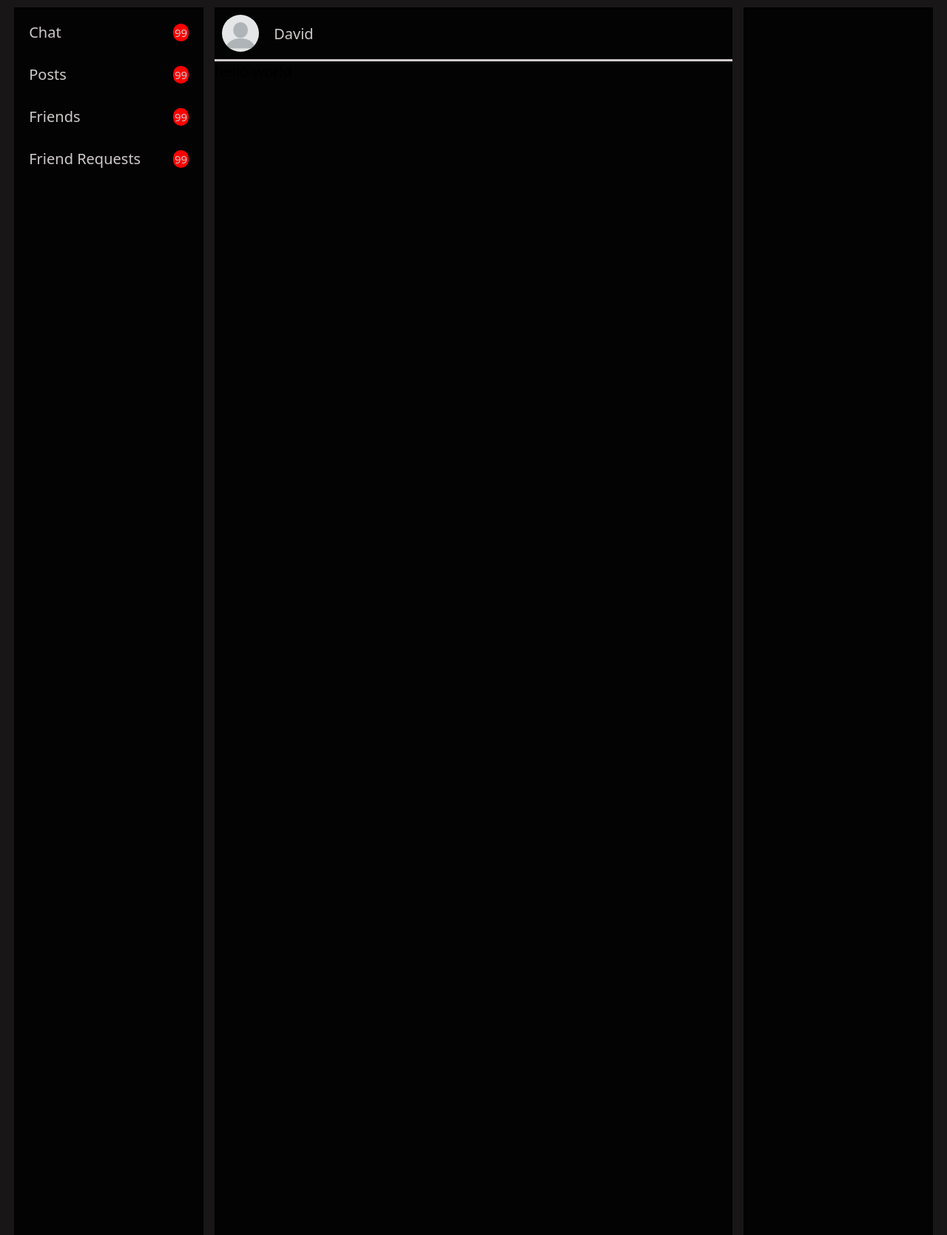
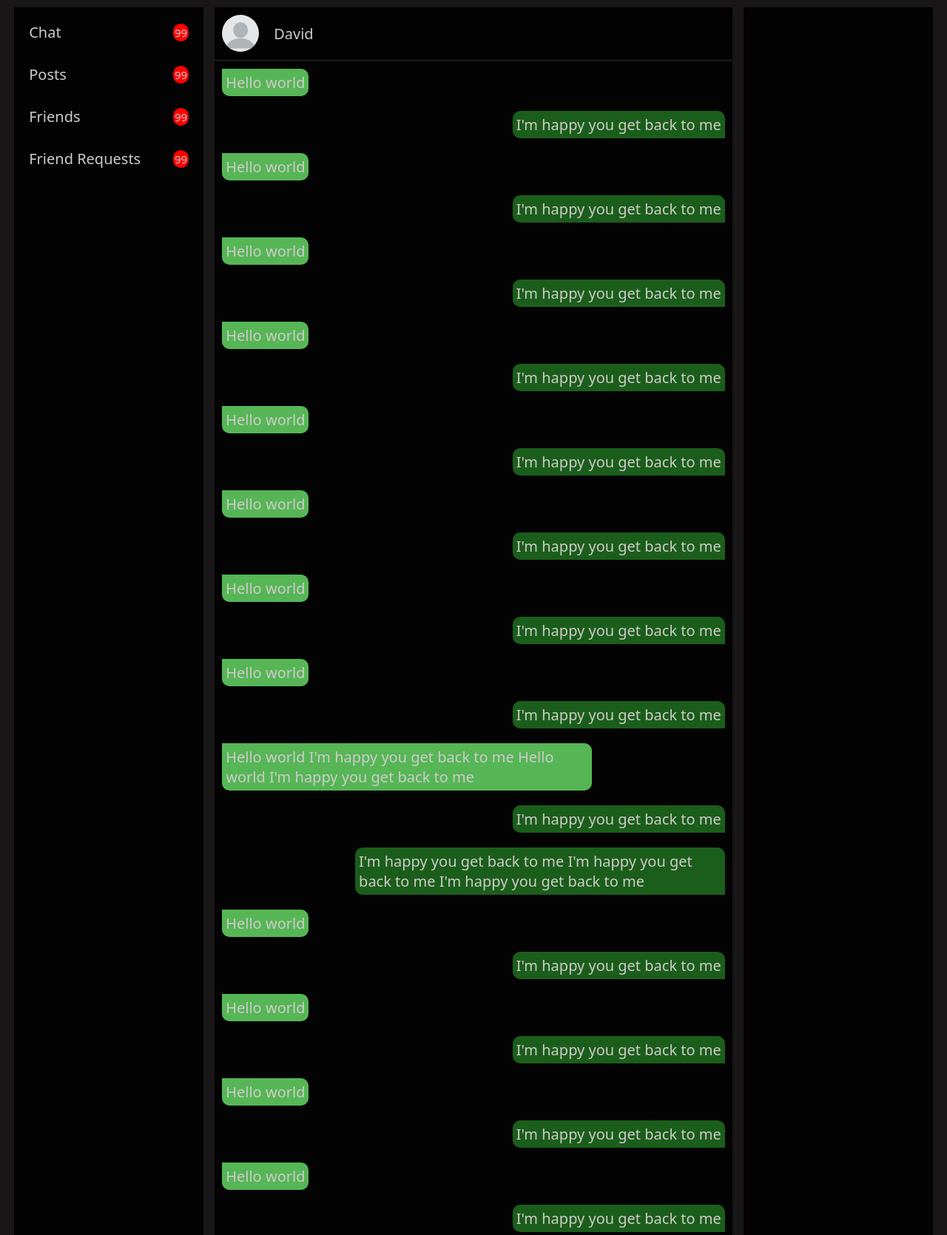
Before and after one commit to Davidjoywin/konnet, a Django app: template templates/chats/home.html in a window 1280 px wide. Shown: the part 291-1961 px from the top of the page at 74% size. Run offline with Django 4.2, Linux system fonts and the light colour scheme; the template is opened without the code that fills it, so the values that code supplies are empty.

Commit message:
chat template completed

```diff
--- a/templates/chats/home.html
+++ b/templates/chats/home.html
@@ -18,7 +18,18 @@
           nav.style.display = 'block';
         }
       });
+
+      // console.log(document);
+
+      // document.querySelector('ht').addEventListener('click', () => {
+      //   const nav = document.querySelector('nav');
+      //   if (getComputedStyle(nav).display == 'block') {
+      //     nav.style.display = 'none';
+      //   }
+      // })
     })
+
+
   </script>
 </head>
 <body>
@@ -76,11 +87,50 @@
           </button>
         </div>
 
-        <div class="chat">hello world</div>
+        <div id="chat-message">
+          <div class="sender">Hello world</div>
+          <div class="receiver">I'm happy you get back to me</div>
+          <div class="sender">Hello world</div>
+          <div class="receiver">I'm happy you get back to me</div>
+          <div class="sender">Hello world</div>
+          <div class="receiver">I'm happy you get back to me</div>
+          <div class="sender">Hello world</div>
+          <div class="receiver">I'm happy you get back to me</div>
+          <div class="sender">Hello world</div>
+          <div class="receiver">I'm happy you get back to me</div>
+          <div class="sender">Hello world</div>
+          <div class="receiver">I'm happy you get back to me</div>
+          <div class="sender">Hello world</div>
+          <div class="receiver">I'm happy you get back to me</div>
+          <div class="sender">Hello world</div>
+          <div class="receiver">I'm happy you get back to me</div>
+          <div class="sender">
+            Hello world I'm happy you get back to me
+            Hello world I'm happy you get back to me
+          </div>
+          <div class="receiver">I'm happy you get back to me</div>
+          <div class="receiver">
+            I'm happy you get back to me I'm happy you get back to me I'm happy you get back to me
+          </div>
+          <div class="sender">Hello world</div>
+          <div class="receiver">I'm happy you get back to me</div>
+          <div class="sender">Hello world</div>
+          <div class="receiver">I'm happy you get back to me</div>
+          <div class="sender">Hello world</div>
+          <div class="receiver">I'm happy you get back to me</div>
+          <div class="sender">Hello world</div>
+          <div class="receiver">I'm happy you get back to me</div>
+          <div class="sender">Hello world</div>
+          <div class="receiver">I'm happy you get back to me</div>
+          <div class="sender">Hello world</div>
+          <div class="receiver">I'm happy you get back to me</div>
+          <div class="sender">Hello world</div>
+          <div class="receiver">I'm happy you get back to me</div>
+        </div>
 
         <form action="" id="chat-form">
           <input type="text">
-          <input type="submit">
+          <input type="submit" value="send">
         </form>
       </main>
 
--- a/templates/chats/style.css
+++ b/templates/chats/style.css
@@ -1,6 +1,8 @@
 :root {
   --body-font-color: #cfcaca;
   --body-background-color: #030303;
+  --sender-background-color: #56b656;
+  --receiver-background-color: #1b5e1b;
 }
 
 html {
@@ -27,10 +29,15 @@ body {
 body #body-container {
   width: 97vw;
   height: 97vh;
+  overflow: hidden;
 }
 
 header, nav, aside, main {
   background: var(--body-background-color);
+}
+
+nav {
+  display: block;
 }
 
 header {
@@ -120,6 +128,7 @@ button {
   font-size: 2rem;
   color: var(--body-font-color);
   border-bottom: solid;
+  border-color: #181616;
   align-items: center;
   justify-content: space-between;
 }
@@ -142,30 +151,66 @@ img {
   text-align:justify;
 }
 
-.chat {
+#chat-message {
+  display: flex;
+  height: 68vh;
+  background: inheit;
+  flex-direction: column;
   font-size: 2rem;
+  color: var(--body-font-color);
+  overflow-y: auto;
+}
+
+#chat-message::-webkit-scrollbar{
+  width: 0;
+}
+
+.sender {
+  width: fit-content;
+  max-width: 70%;
+  padding: .5rem;
+  margin: 1rem 0 1rem 1rem;
+  border-radius: 0 1rem 1rem 1rem;
+  background: var(--sender-background-color);
+}
+
+.receiver {
+  padding: .5rem;
+  margin: 1rem 1rem 1rem 0;
+  border-radius: 1rem 1rem 0 1rem;
+  align-self: flex-end;
+  max-width: 70%;
+  background: var(--receiver-background-color);
 }
 
 #chat-form {
   position: absolute;
   display: flex;
   justify-content: center;
-  bottom: 0;
-  width: 50%;
+  bottom: 1rem;
   gap: 2rem;
+  width: calc(100vw - 40vw - 4rem - 1.5rem);
+  background: inherit;
+  padding: 1rem 0 1rem 0;
+}
+
+#chat-form input {
+  color: var(--body-font-color);
+  background: #181616;
+  height: 3rem
 }
 
 input[type=text] {
   width: 70%;
-  height: 3rem;
   border-radius: 2rem;
   border: none;
+  padding: 0 2rem 0 2rem;
 }
 
 input[type=submit] {
   width: 5rem;
-  height: 3rem;
   border: none;
+  font-size: 1.5rem;
   border-radius: 2rem;
 }
 /* -------------end------------ */
```
Also changed, not shown: other parts of templates/chats/style.css (+6 -1 lines).
